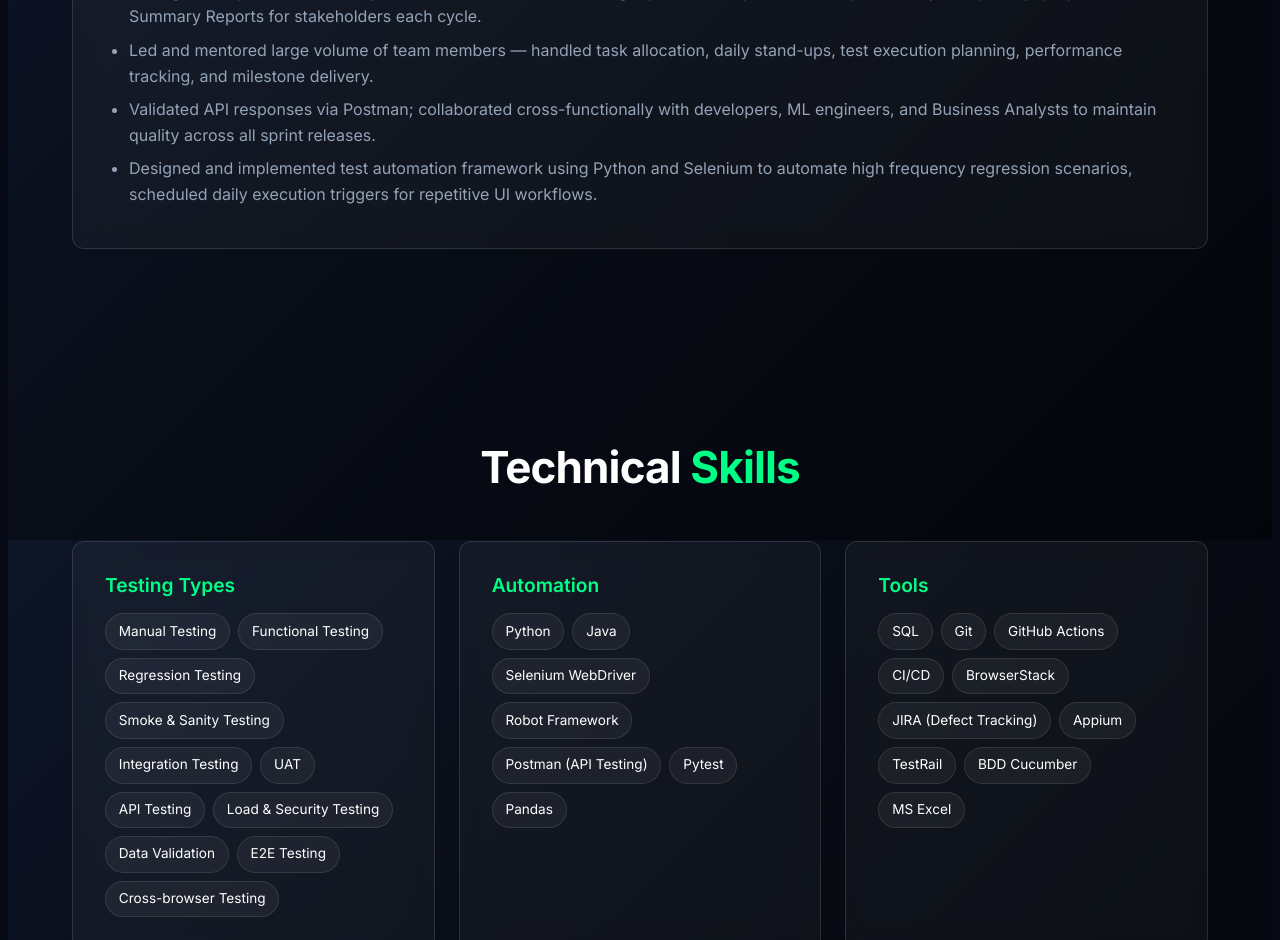
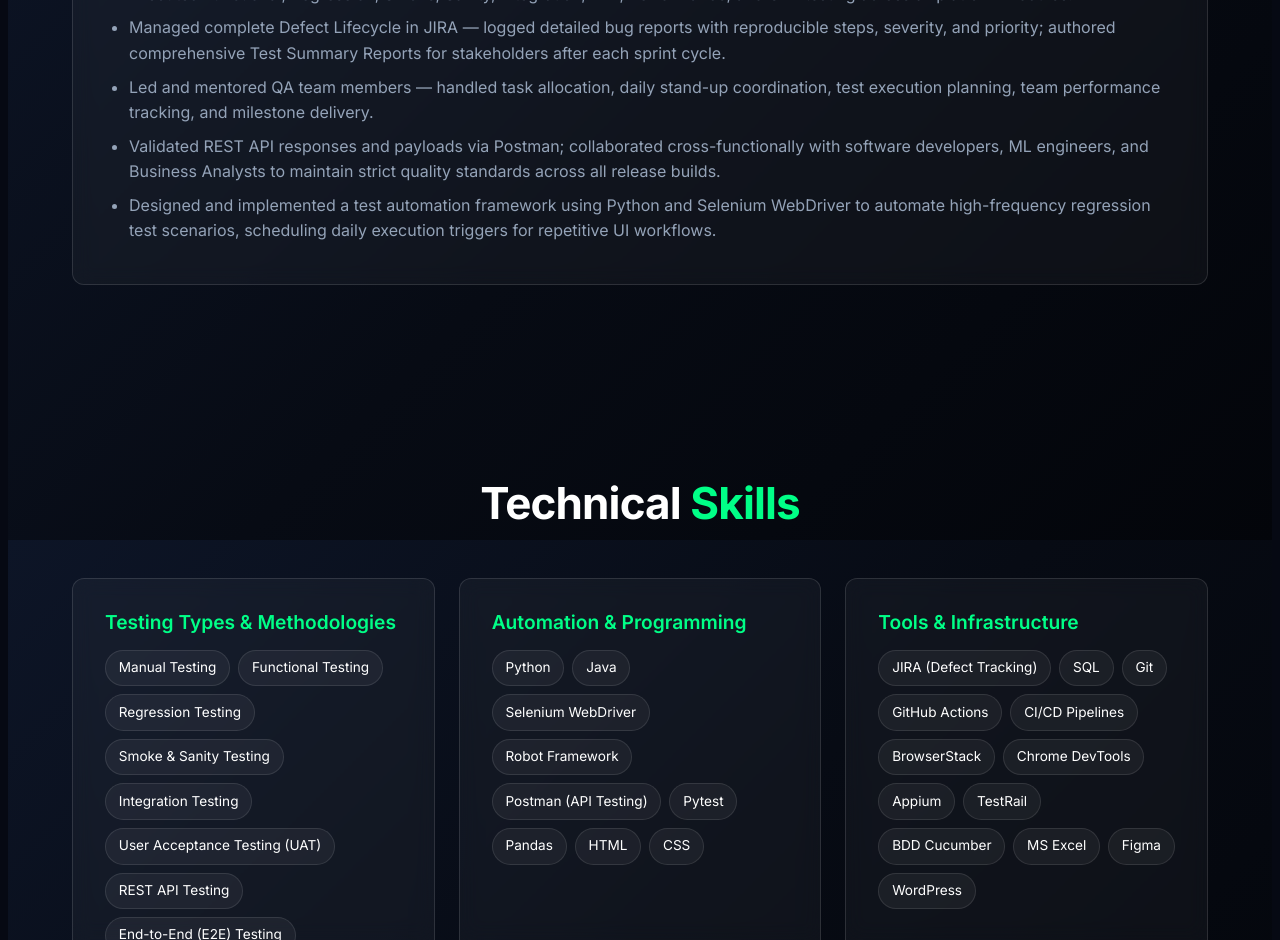
Before and after one commit to Gowthamv1720/gowtham-portfolio, a Next.js app: page / in a window 1280 px wide. Shown: the part 1860-2800 px from the top of the page. Built offline with nearby package versions, Linux system fonts and the light colour scheme.

Commit message:
feat: update resume ATS content, skills, projects, and styling

```diff
--- a/src/components/components.module.css
+++ b/src/components/components.module.css
@@ -322,7 +322,7 @@
   padding: 2.75rem;
 }
 
-@media (max-width: 980px) {
+@media (max-width: 1024px) {
   .summaryGrid {
     grid-template-columns: 1fr;
     gap: 1.5rem;
--- a/src/data/resume.ts
+++ b/src/data/resume.ts
@@ -1,44 +1,49 @@
 export const resumeData = {
   personalInfo: {
     name: "Gowtham Velusamy",
-    role: "Junior QA Engineer",
+    role: "Junior QA Engineer | QA Test Engineer",
     phone: "+91 7904517141",
-    email: "gowthamgv1720@gmail.com",
-    location: "Karur, Tamil Nadu",
+    email: "gowthamkv1720@gmail.com",
+    location: "Karur, Tamil Nadu, India",
     linkedin: "www.linkedin.com/in/gowtham-kv",
   },
   summary:
-    "QA Test Engineer with 3 years of experience in Manual Testing, Software Testing Life Cycle (STLC), and QA of ML-driven platforms. Proven expertise in Test Case Design & Execution, Defect Lifecycle Management, Regression Testing, and Requirement Traceability Matrix (RTM) preparation. Proficient in API Testing, Test Automation using Python, Selenium, and Robot Framework, and cross-functional collaboration with development and ML teams. Possesses working knowledge of Machine Learning and Deep Learning, enabling effective Quality Assurance on ML pipelines and AI-driven document processing systems.",
+    "Results-driven QA Test Engineer with 3.1 years of experience specializing in Manual Testing, Software Testing Life Cycle (STLC), API Testing, and Quality Assurance for Machine Learning (ML)-driven platforms. Demonstrated expertise in Test Case design and execution, Requirement Traceability Matrix (RTM) preparation, and end-to-end Defect Lifecycle Management in JIRA. Proficient in web automation using Python, Selenium WebDriver, Pytest, and Robot Framework, backend database validation using SQL, and API testing with Postman. Proven track record of cross-functional collaboration with developers, ML engineers, and business analysts to deliver high-quality AI document processing systems and web applications.",
   experience: [
     {
-      role: "Junior QA Engineer",
+      role: "Junior QA Tester / QA Engineer",
       company: "Objectways Technologies",
+      location: "Tamil Nadu, India",
       duration: "July 2023 - Present",
       bullets: [
-        "Oversaw end-to-end STLC for internal annotation platforms and ML data pipelines, ensuring 100% test coverage and on-time sprint delivery across all release cycles.",
-        "Analyzed BRD, prepared Test Plans, Test Scenarios, and RTM. Executed Functional, Regression, Smoke, Sanity, Integration, E2E, Performance and UAT testing across all modules.",
-        "Managed complete Defect Lifecycle in JIRA — raised detailed bug reports with reproducible steps, severity, and priority; prepared Test Summary Reports for stakeholders each cycle.",
-        "Led and mentored large volume of team members — handled task allocation, daily stand-ups, test execution planning, performance tracking, and milestone delivery.",
-        "Validated API responses via Postman; collaborated cross-functionally with developers, ML engineers, and Business Analysts to maintain quality across all sprint releases.",
-        "Designed and implemented test automation framework using Python and Selenium to automate high frequency regression scenarios, scheduled daily execution triggers for repetitive UI workflows.",
+        "Oversaw end-to-end Software Testing Life Cycle (STLC) for internal annotation platforms and ML data pipelines, ensuring 100% test coverage and on-time sprint delivery across all release cycles.",
+        "Analyzed Business Requirement Documents (BRD), prepared Test Plans, Test Scenarios, and Requirement Traceability Matrix (RTM). Executed Functional, Regression, Smoke, Sanity, Integration, E2E, Performance, and UAT testing across all platform modules.",
+        "Managed complete Defect Lifecycle in JIRA — logged detailed bug reports with reproducible steps, severity, and priority; authored comprehensive Test Summary Reports for stakeholders after each sprint cycle.",
+        "Led and mentored QA team members — handled task allocation, daily stand-up coordination, test execution planning, team performance tracking, and milestone delivery.",
+        "Validated REST API responses and payloads via Postman; collaborated cross-functionally with software developers, ML engineers, and Business Analysts to maintain strict quality standards across all release builds.",
+        "Designed and implemented a test automation framework using Python and Selenium WebDriver to automate high-frequency regression test scenarios, scheduling daily execution triggers for repetitive UI workflows.",
       ],
     },
   ],
   skills: {
-    "Testing Types": [
+    "Testing Types & Methodologies": [
       "Manual Testing",
       "Functional Testing",
       "Regression Testing",
       "Smoke & Sanity Testing",
       "Integration Testing",
-      "UAT",
-      "API Testing",
-      "Load & Security Testing",
+      "User Acceptance Testing (UAT)",
+      "REST API Testing",
+      "End-to-End (E2E) Testing",
+      "Load & Stress Testing",
+      "Performance Testing",
+      "Security Testing",
       "Data Validation",
-      "E2E Testing",
-      "Cross-browser Testing",
+      "Cross-Browser Testing",
+      "Negative Testing",
+      "Content Validation",
     ],
-    Automation: [
+    "Automation & Programming": [
       "Python",
       "Java",
       "Selenium WebDriver",
@@ -46,34 +51,41 @@ export const resumeData = {
       "Postman (API Testing)",
       "Pytest",
       "Pandas",
+      "HTML",
+      "CSS",
     ],
-    Tools: [
+    "Tools & Infrastructure": [
+      "JIRA (Defect Tracking)",
       "SQL",
       "Git",
       "GitHub Actions",
-      "CI/CD",
+      "CI/CD Pipelines",
       "BrowserStack",
-      "JIRA (Defect Tracking)",
+      "Chrome DevTools",
       "Appium",
       "TestRail",
       "BDD Cucumber",
       "MS Excel",
+      "Figma",
+      "WordPress",
     ],
     "AI / ML Knowledge": [
       "Machine Learning",
       "Deep Learning",
       "ML Pipeline Validation",
       "Model Output QA",
+      "AI Document Processing QA",
+      "On-Page SEO Validation",
     ],
   },
   projects: [
     {
-      title: "Blueprint Validation",
+      title: "Blueprint Validation (AI/ML Intelligent Document Processing Platform)",
       description:
-        "Intelligent document processing platform — auto-extracts key-value pairs from uploaded documents and populates target web application fields via an ML engine (Blueprint Creation & Blueprint Response modules).",
+        "Intelligent document processing platform that auto-extracts key-value pairs from uploaded documents and populates target web application fields via an ML engine (Blueprint Creation & Blueprint Response modules).",
       bullets: [
         "Analyzed BRD, prepared RTM and Test Plans; executed Smoke, Sanity, Functional, Integration, Regression, and E2E Testing manually; performed manual Data Validation to verify key-value extraction accuracy across all document types.",
-        "Conducted manual API Testing via Postman and used SQL to validate backend data integrity; coordinated UAT, prepared Test Summary Reports, and managed QA members — task allocation, stand-ups, and milestone tracking — collaborating with ML engineers and developers for defect root cause resolution.",
+        "Conducted manual API Testing via Postman and used SQL queries to validate backend database integrity; coordinated UAT, prepared Test Summary Reports, and managed QA team members (task allocation, stand-ups, milestone tracking), collaborating with ML engineers and developers for defect root cause resolution.",
       ],
       tags: [
         "Smoke",
@@ -84,23 +96,8 @@ export const resumeData = {
         "Data Validation",
         "UAT",
         "E2E",
-      ],
-    },
-    {
-      title: "Objectways Website",
-      description:
-        "Full-cycle manual QA on the organization's main website covering content validation, functional testing, API testing, and load testing on the Egocentric data explorer page.",
-      bullets: [
-        "Performed manual Functional and Content Validation Testing across all website modules; conducted manual API Testing via Postman validating HTTP methods, URL structures, and payloads; used SQL to cross-verify UI data with backend records; tracked all defects in JIRA through the complete Bug Life Cycle.",
-        "For the Contact Us form validation, built a Python-Selenium automation script with a daily 9:00 AM scheduled trigger to automate repetitive form submission and validation scenarios; performed manual Load Testing on the Egocentric data explorer page to verify zero buffering under large file uploads.",
-      ],
-      tags: [
-        "Functional",
-        "Content Validation",
+        "SQL",
         "API Testing",
-        "Automation",
-        "Load Testing",
-        "Regression",
       ],
     },
     {
@@ -113,12 +110,31 @@ export const resumeData = {
       ],
       tags: [
         "Functional",
-        "Automation",
         "API Testing",
-        "Data Integrity",
+        "SQL Validation",
         "Regression",
-        "Load",
-        "Stress Testing",
+        "Load & Stress Testing",
+        "JIRA",
+      ],
+    },
+    {
+      title: "Website Testing & Data Explorer QA (Objectways Platform)",
+      description:
+        "Full-cycle manual QA, SEO audit, and test automation for corporate WordPress website and high-traffic data explorer modules.",
+      bullets: [
+        "Executed end-to-end manual QA on a WordPress website, validating responsive UI, layout consistency, and cross-browser functionality across desktop, tablet, and mobile devices.",
+        "Conducted pixel-perfect design comparisons against Figma wireframes and audited on-page SEO elements (meta tags, image alt text, redirects).",
+        "Built a Python-Selenium automation script to automate daily functional testing for the 'Contact Us' lead-capture form with a scheduled daily trigger.",
+        "Tested REST API payloads using Postman, verified backend data integrity via SQL, executed load testing on high-traffic data explorer pages (verifying zero buffering under large file uploads), and managed defect lifecycles in JIRA.",
+      ],
+      tags: [
+        "Functional",
+        "Content Validation",
+        "API Testing",
+        "Python-Selenium",
+        "Load Testing",
+        "SEO Audit",
+        "Figma",
       ],
     },
     {
@@ -135,6 +151,7 @@ export const resumeData = {
         "Negative Testing",
         "UAT",
         "Data Validation",
+        "JIRA",
       ],
     },
   ],
```
Also changed, not shown: 1 other file (tests, documents, lock files or other folders).
